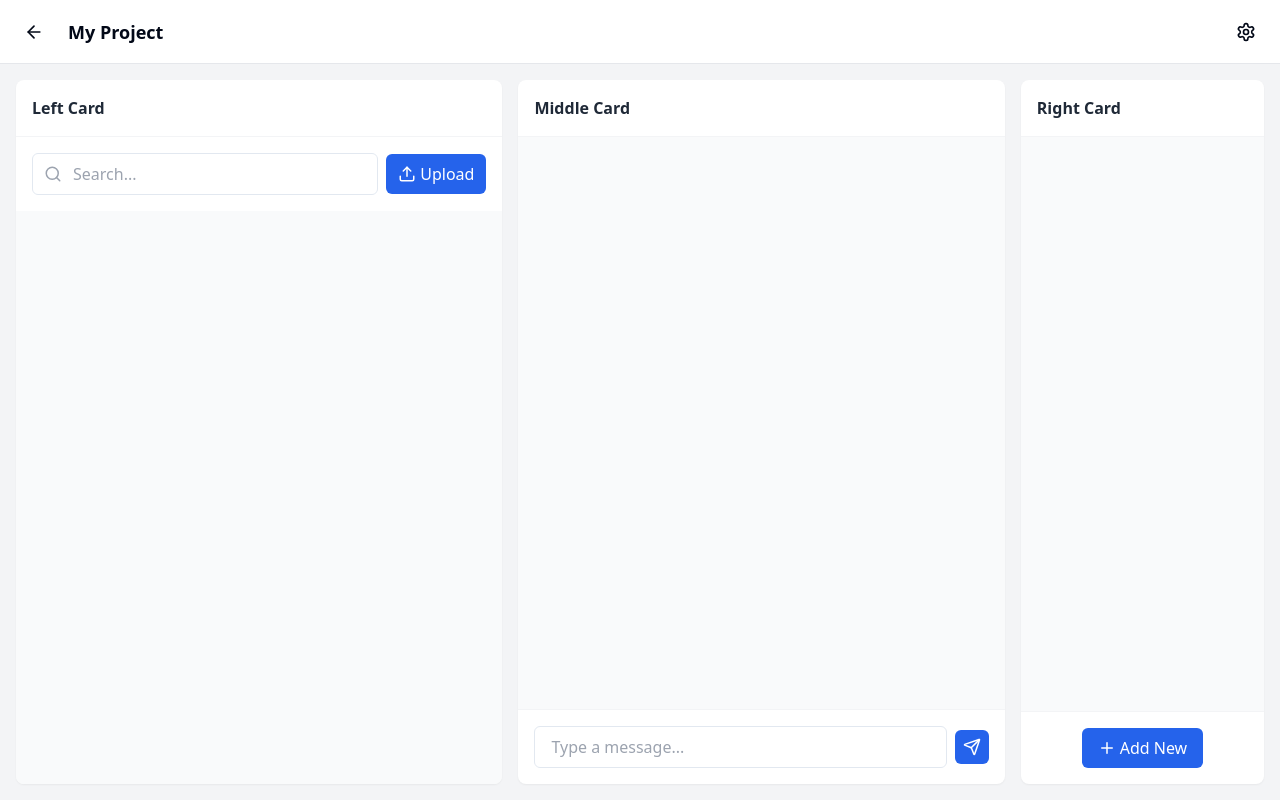
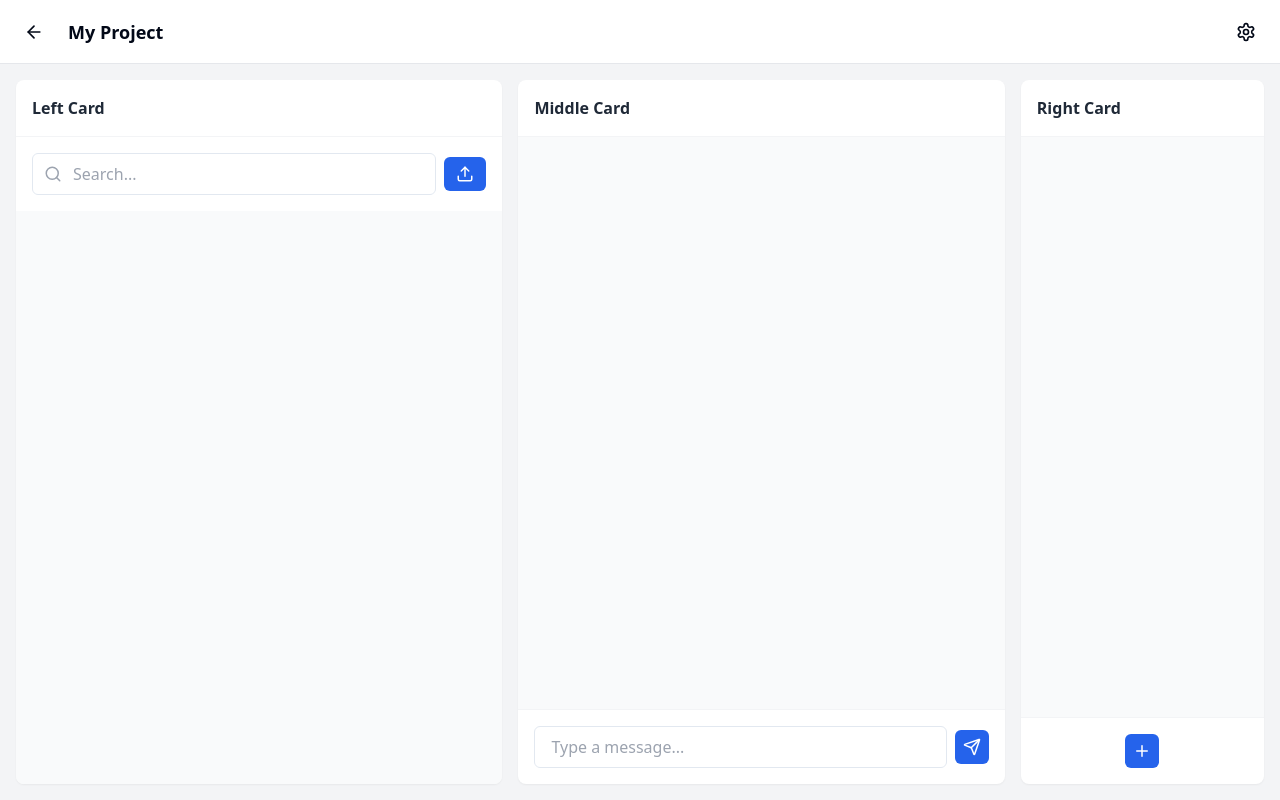
Before and after one commit to eftahtaddesse/simple-component-craft-10, a React (Vite) app: page / in a window 1280 px wide. Built offline with nearby package versions, Linux system fonts and the light colour scheme.

Commit message:
Remove button labels

```diff
--- a/src/components/LeftCard.tsx
+++ b/src/components/LeftCard.tsx
@@ -18,8 +18,7 @@ export const LeftCard = () => {
           <Search className="absolute left-3 top-1/2 -translate-y-1/2 text-gray-400" size={18} />
         </div>
         <button className="flex items-center justify-center px-3 py-2 bg-blue-600 text-white rounded-md hover:bg-blue-700 transition-colors">
-          <Upload size={18} className="mr-1" />
-          Upload
+          <Upload size={18} />
         </button>
       </div>
       <div className="flex-1 bg-gray-50 p-4 overflow-auto">
--- a/src/components/RightCard.tsx
+++ b/src/components/RightCard.tsx
@@ -12,9 +12,8 @@ export const RightCard = () => {
         {/* Empty primitive div */}
       </div>
       <div className="p-4 flex justify-center border-t border-gray-100">
-        <button className="flex items-center justify-center px-4 py-2 bg-blue-600 text-white rounded-md hover:bg-blue-700 transition-colors">
-          <Plus size={18} className="mr-1" />
-          Add New
+        <button className="flex items-center justify-center p-2 bg-blue-600 text-white rounded-md hover:bg-blue-700 transition-colors">
+          <Plus size={18} />
         </button>
       </div>
     </div>
```
